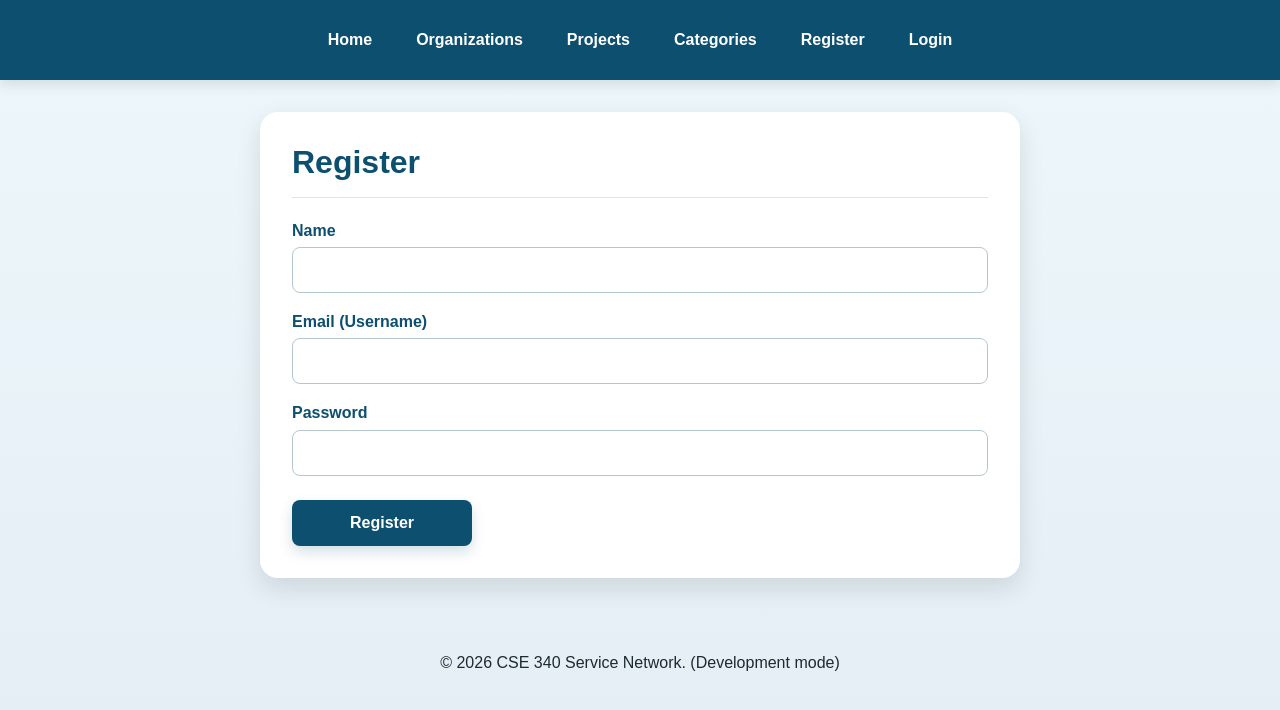
After one commit to white-ninja/cse340-course-repo, a Node server app: page /register in a window 1280 px wide. The commit adds this page. Shown: the top 710 px of the page. Run offline with Node 20, Linux system fonts and the light colour scheme.

Commit message:
Implemented all the activity instructions for WK5 course materials.

```diff
--- a/package.json
+++ b/package.json
@@ -25,6 +25,7 @@
     "start": "node server.js"
   },
   "dependencies": {
+    "bcrypt": "^6.0.0",
     "dotenv": "^18.0.10",
     "ejs": "^7.0.2",
     "express": "^5.3.0",
--- a/server.js
+++ b/server.js
@@ -59,6 +59,11 @@ app.use((req, res, next) => {
 
 // Middleware to make NODE_ENV available to all templates
 app.use((req, res, next) => {
+    res.locals.isLoggedIn = false;
+    if (req.session && req.session.user) {
+        res.locals.isLoggedIn = true;
+    }
+    res.locals.user = req.session.user || null;
     res.locals.NODE_ENV = NODE_ENV;
     next();
 });
--- /dev/null
+++ b/src/controllers/users.js
@@ -0,0 +1,141 @@
+import bcrypt from 'bcrypt';
+import { body, validationResult } from 'express-validator';
+import { createUser, authenticateUser } from '../models/users.js';
+
+const registrationValidation = [
+    body('name')
+        .trim()
+        .escape()
+        .notEmpty()
+        .withMessage('Name is required')
+        .bail()
+        .isLength({ min: 2, max: 100 })
+        .withMessage('Name must be between 2 and 100 characters'),
+    body('email')
+        .trim()
+        .normalizeEmail()
+        .isEmail()
+        .withMessage('Please provide a valid email address')
+        .isLength({ max: 100 })
+        .withMessage('Email cannot exceed 100 characters'),
+    body('password')
+        .isLength({ min: 7 })
+        .withMessage('Password must be at least 7 characters')
+];
+
+const showUserRegistrationForm = (req, res) => {
+    res.render('register', { title: 'Register' });
+};
+
+const processUserRegistrationForm = async (req, res) => {
+    const results = validationResult(req);
+
+    if (!results.isEmpty()) {
+        results.array().forEach((error) => {
+            req.flash('error', error.msg);
+        });
+        return res.redirect('/register');
+    }
+
+    const { name, email, password } = req.body;
+
+    try {
+        const salt = await bcrypt.genSalt(10);
+        const passwordHash = await bcrypt.hash(password, salt);
+        await createUser(name, email, passwordHash);
+
+        req.flash('success', 'Registration successful! Please log in.');
+        res.redirect('/');
+    } catch (error) {
+        if (error.code === '23505') {
+            req.flash('error', 'An account with that email already exists.');
+        } else {
+            console.error('Error registering user:', error);
+            req.flash('error', 'An error occurred during registration. Please try again.');
+        }
+        res.redirect('/register');
+    }
+};
+
+const showLoginForm = (req, res) => {
+    res.render('login', { title: 'Login' });
+};
+
+const processLoginForm = async (req, res) => {
+    const { email, password } = req.body;
+
+    try {
+        const user = await authenticateUser(email, password);
+
+        if (user) {
+            req.session.user = user;
+            req.flash('success', 'Login successful!');
+
+            if (res.locals.NODE_ENV === 'development') {
+                console.log('User logged in:', user);
+            }
+
+            res.redirect('/dashboard');
+        } else {
+            req.flash('error', 'Invalid email or password.');
+            res.redirect('/login');
+        }
+    } catch (error) {
+        console.error('Error during login:', error);
+        req.flash('error', 'An error occurred during login. Please try again.');
+        res.redirect('/login');
+    }
+};
+
+const processLogout = (req, res) => {
+    delete req.session.user;
+    req.flash('success', 'Logout successful!');
+    res.redirect('/login');
+};
+
+const requireLogin = (req, res, next) => {
+    if (!req.session || !req.session.user) {
+        req.flash('error', 'You must be logged in to access that page.');
+        return res.redirect('/login');
+    }
+
+    next();
+};
+
+const showDashboard = (req, res) => {
+    const user = req.session.user;
+
+    res.render('dashboard', {
+        title: 'Dashboard',
+        name: user.name,
+        email: user.email
+    });
+};
+
+const requireRole = (role) => {
+    return (req, res, next) => {
+        if (!req.session || !req.session.user) {
+            req.flash('error', 'You must be logged in to access this page.');
+            return res.redirect('/login');
+        }
+
+        if (req.session.user.role_name !== role) {
+            req.flash('error', 'You do not have permission to access this page.');
+            return res.redirect('/');
+        }
+
+        next();
+    };
+};
+
+export {
+    showUserRegistrationForm,
+    processUserRegistrationForm,
+    registrationValidation,
+    showLoginForm,
+    processLoginForm,
+    processLogout,
+    requireLogin,
+    showDashboard,
+    requireRole
+};
--- a/src/views/categories.ejs
+++ b/src/views/categories.ejs
@@ -15,7 +15,9 @@
     <% } else { %>
         <p>No categories available at this time.</p>
     <% } %>
-    <p><a href="/new-category">Add a New Category</a></p>
+    <% if (user && user.role_name === 'admin') { %>
+        <p><a href="/new-category">Add a New Category</a></p>
+    <% } %>
 </main>
 
 <%- include('partials/footer') %>
--- a/src/views/category.ejs
+++ b/src/views/category.ejs
@@ -3,7 +3,9 @@
 <main class="page">
     <h1><%= title %></h1>
     <h2><%= category.name %></h2>
-    <p><a href="/edit-category/<%= category.category_id %>">Edit Category</a></p>
+    <% if (user && user.role_name === 'admin') { %>
+        <p><a href="/edit-category/<%= category.category_id %>">Edit Category</a></p>
+    <% } %>
 
     <% if (projects && projects.length > 0) { %>
         <ul>
--- a/src/views/home.ejs
+++ b/src/views/home.ejs
@@ -6,5 +6,8 @@
             <p>Our mission is to promote service across the world by connecting volunteers with service opportunities in their community.</p>
 
             <img class="main-logo" src="images/cse340-service-network.png" alt="CSE 340 Service Network Logo">
+            <% if (isLoggedIn) { %>
+                <p><a href="/dashboard">My Dashboard</a></p>
+            <% } %>
 </main>
 <%- include('partials/footer') %>
--- a/src/views/organization.ejs
+++ b/src/views/organization.ejs
@@ -6,7 +6,9 @@
     <img src="/images/<%= organizationDetails.logo_filename %>" alt="<%= organizationDetails.name %> logo">
 
     <p>Description: <%= organizationDetails.description %></p>
-    <p><a href="/edit-organization/<%= organizationDetails.organization_id %>">Edit Organization</a></p>
+    <% if (user && user.role_name === 'admin') { %>
+        <p><a href="/edit-organization/<%= organizationDetails.organization_id %>">Edit Organization</a></p>
+    <% } %>
 
     <h3>Service Projects</h3>
     <% if (projects && projects.length > 0) { %>
--- a/src/views/organizations.ejs
+++ b/src/views/organizations.ejs
@@ -12,7 +12,9 @@
                 </li>
             <% }); %>
         </ul>
-        <p><a href="/new-organization">Add a new organization</a></p>
+        <% if (user && user.role_name === 'admin') { %>
+            <p><a href="/new-organization">Add a new organization</a></p>
+        <% } %>
     </main>
 
 <%- include('partials/footer') %>
--- a/src/views/partials/header.ejs
+++ b/src/views/partials/header.ejs
@@ -13,6 +13,12 @@
             <li><a href="/organizations">Organizations</a></li>
             <li><a href="/projects">Projects</a></li>
             <li><a href="/categories">Categories</a></li>
+            <% if (isLoggedIn) { %>
+                <li><a href="/logout">Logout</a></li>
+            <% } else { %>
+                <li><a href="/register">Register</a></li>
+                <li><a href="/login">Login</a></li>
+            <% } %>
         </ul>
     </nav>
     <% const messages = flash(); %>
--- a/src/views/project.ejs
+++ b/src/views/project.ejs
@@ -22,7 +22,9 @@
             <span>No categories assigned.</span>
         <% } %>
     </p>
-    <p><a href="/assign-categories/<%= project.project_id %>">Edit Categories</a></p>
-    <p><a href="/edit-project/<%= project.project_id %>">Edit Service Project</a></p>
+    <% if (user && user.role_name === 'admin') { %>
+        <p><a href="/assign-categories/<%= project.project_id %>">Edit Categories</a></p>
+        <p><a href="/edit-project/<%= project.project_id %>">Edit Service Project</a></p>
+    <% } %>
 </main>
 <%- include('partials/footer') %>
--- a/src/views/projects.ejs
+++ b/src/views/projects.ejs
@@ -27,7 +27,9 @@
     <% } else { %>
         <p>No service projects available at this time.</p>
     <% } %>
-    <p><a href="/new-project">Add a New Service Project</a></p>
+    <% if (user && user.role_name === 'admin') { %>
+        <p><a href="/new-project">Add a New Service Project</a></p>
+    <% } %>
 </main>
 
 <%- include('partials/footer') %>
--- /dev/null
+++ b/src/views/register.ejs
@@ -0,0 +1,24 @@
+<%- include('partials/header') %>
+<main class="form-page">
+    <h1><%= title %></h1>
+
+    <form class="organization-form" action="/register" method="POST">
+        <div class="form-group">
+            <label for="name">Name</label>
+            <input type="text" id="name" name="name" required minlength="2" maxlength="100">
+        </div>
+
+        <div class="form-group">
+            <label for="email">Email (Username)</label>
+            <input type="email" id="email" name="email" required maxlength="100">
+        </div>
+
+        <div class="form-group">
+            <label for="password">Password</label>
+            <input type="password" id="password" name="password" required minlength="7">
+        </div>
+
+        <button type="submit">Register</button>
+    </form>
+</main>
+<%- include('partials/footer') %>
```
Also changed, not shown: src/models/setup.sql (renamed from src/views/setup.sql, +27 -0 lines), src/models/users.js (added, +64 -0 lines), src/routes.js (+31 -14 lines), src/views/dashboard.ejs (added, +9 -0 lines), src/views/login.ejs (added, +19 -0 lines), 1 other file.
